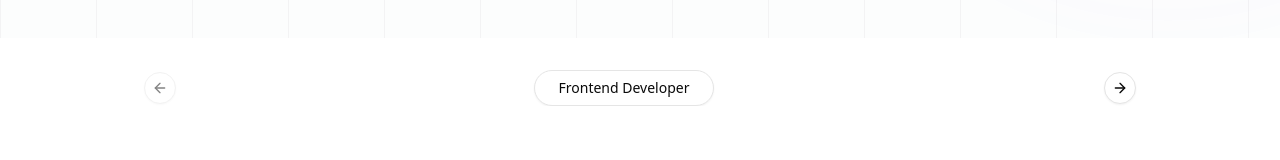
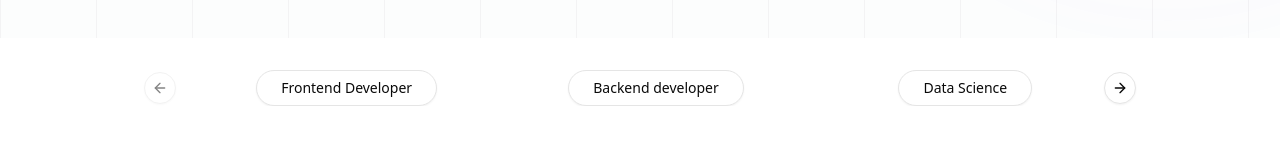
Before and after one commit to CodeWithAks/Hirely, a React app in the folder frontend/: page / in a window 1280 px wide. Shown: the part 758-918 px from the top of the page. Built offline with nearby package versions, Linux system fonts and the light colour scheme; no server answers; the HTML template or start-up script is replaced by a standard one.

Commit message:
Broken UI fixes

```diff
--- a/frontend/src/components/CategoryCarousel.jsx
+++ b/frontend/src/components/CategoryCarousel.jsx
@@ -25,13 +25,13 @@ const CategoryCarousel = () => {
 
   return (
     <div>
-      <Carousel className="w-full max-w-4xl mx-auto my-8">
-        <CarouselContent className="flex gap-4 px-4 overflow-x-auto snap-x snap-mandatory scroll-smooth">
+      <Carousel className="relative w-full max-w-4xl mx-auto my-8">
+        <CarouselContent className="flex gap-4 px-4">
           {
             category.map((cat, index) => (
               <CarouselItem
                 key={index}
-                className="flex-shrink-0 w-11/12 sm:w-1/2 lg:w-1/3 snap-start flex justify-center"
+                className="basis-1/2 md:basis-1/3 flex justify-center"
               >
                 <Button
                   onClick={() => searchJobHandler(cat)}
@@ -45,10 +45,14 @@ const CategoryCarousel = () => {
           }
         </CarouselContent>
 
-        {/* Arrows hidden on mobile */}
-        <div className="hidden sm:flex items-center gap-2">
-          <CarouselPrevious />
-          <CarouselNext />
+        {/* Arrows positioned at sides of carousel */}
+        <div className="absolute inset-y-0 left-0 right-0 flex items-center justify-between px-4 pointer-events-none">
+          <div className="pointer-events-auto hidden sm:block">
+            <CarouselPrevious />
+          </div>
+          <div className="pointer-events-auto hidden sm:block">
+            <CarouselNext />
+          </div>
         </div>
       </Carousel>
     </div>
--- a/frontend/src/components/Profile.jsx
+++ b/frontend/src/components/Profile.jsx
@@ -1,6 +1,6 @@
 import React, { useState } from 'react'
 import Navbar from './shared/Navbar'
-import { Avatar } from '@radix-ui/react-avatar'
+import { Avatar, AvatarFallback } from '@radix-ui/react-avatar'
 import { AvatarImage } from './ui/avatar'
 import { Button } from './ui/button'
 import { Contact, Mail, Pen } from 'lucide-react'
--- a/frontend/src/components/shared/Navbar.jsx
+++ b/frontend/src/components/shared/Navbar.jsx
@@ -67,7 +67,9 @@ const Navbar = () => {
                         ) : (
                             <Popover>
                                 <PopoverTrigger asChild>
-                                    <Avatar className='h-12 w-12 rounded-full overflow-hidden cursor-pointer'>
+                                    {/* wrapper ensures fixed size and rounded overflow */}
+                                    <div className='h-10 w-10 rounded-full overflow-hidden cursor-pointer'>
+                                        <Avatar className='h-full w-full'>
                                             <AvatarImage
                                                 src={user?.profile?.profilePhoto}
                                                 alt={user?.fullname || 'profile'}
@@ -75,10 +77,12 @@ const Navbar = () => {
                                             />
                                             <AvatarFallback className='text-sm'>{user?.fullname?.charAt(0)}</AvatarFallback>
                                         </Avatar>
+                                    </div>
                                 </PopoverTrigger>
                                 <PopoverContent className="w-80">
                                     <div className='flex gap-4'>
-                                        <Avatar className='h-12 w-12 rounded-full overflow-hidden'>
+                                        <div className='h-10 w-10 rounded-full overflow-hidden'>
+                                            <Avatar className='h-full w-full'>
                                                 <AvatarImage
                                                     src={user?.profile?.profilePhoto}
                                                     alt={user?.fullname || 'profile'}
@@ -86,6 +90,7 @@ const Navbar = () => {
                                                 />
                                                 <AvatarFallback className='text-sm'>{user?.fullname?.charAt(0)}</AvatarFallback>
                                             </Avatar>
+                                        </div>
                                         <div>
                                             <h4 className='font-medium'>{user?.fullname}</h4>
                                             <p className='text-sm text-muted-foreground'>{user?.profile?.bio}</p>
```
Also changed, not shown: frontend/src/components/HeroSection.jsx (+0 -28 lines). Lines whose indentation alone changed are shown as unchanged.
